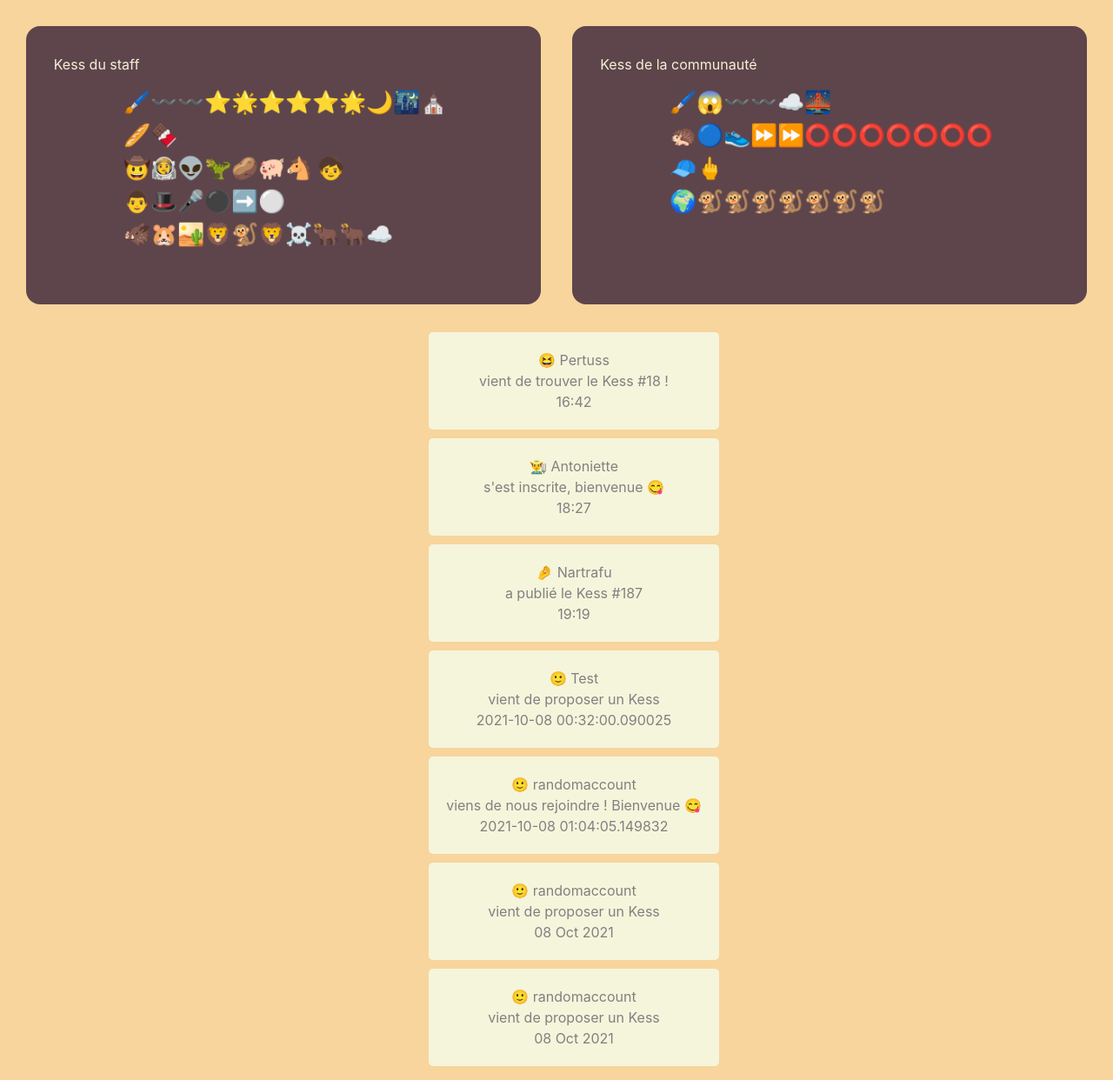
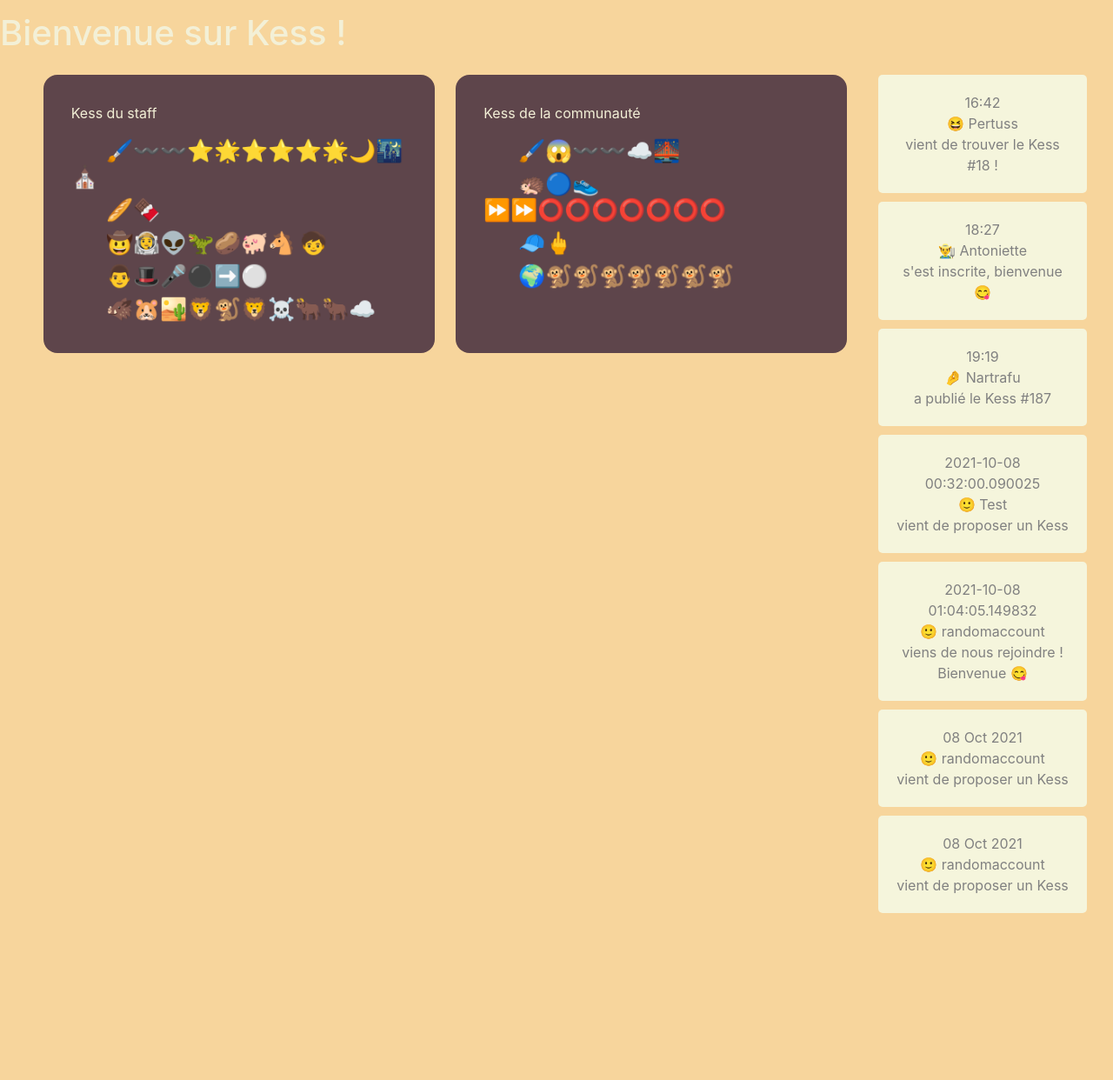
Before and after one commit to Chelpot/Kess, a Django app: page /kess/ in a window 1280 px wide. Shown: the part 56-1298 px from the top of the page at 87% size. After the commit the page ends 1106 px from the top, so only its background shows below. Run offline with Django 3.2, Linux system fonts and the light colour scheme; data comes from the database, SQL or seed files in the repository; parts of the project's set-up code (start-up, migrations or seed data) failed here and were passed over; some libraries are stand-ins or nearby versions.

Commit message:
Some Index css (cétémoch)

```diff
--- a/mysite/kess/static/kess/style.css
+++ b/mysite/kess/static/kess/style.css
@@ -90,18 +90,44 @@ INDEX
 */
 
 .indexTitle{
-
+ float: left;
+ text-align: left;
+ width: 100%;
 }
 
 .indexBothBoxes{
-
+    /* Firefox */
+    width: -moz-calc(100% - 280px);
+    /* WebKit */
+    width: -webkit-calc(100% - 280px);
+    /* Opera */
+    width: -o-calc(100% - 280px);
+    /* Standard */
+    width: calc(100% - 280px);
+    float: left;
 }
 
 .indexBox{
     margin: 1em;
     height: 20em;
-    width: 35%;
-    min-width: 37em;
+    /* Firefox */
+    width: -moz-calc(50% - 50px);
+    /* WebKit */
+    width: -webkit-calc(50% - 50px);
+    /* Opera */
+    width: -o-calc(50% - 50px);
+    /* Standard */
+    width: calc(50% - 50px);
+}
+
+.indexBoxLeft{
+    margin-left: 40px;
+    margin-right: 10px;
+}
+
+.indexBoxRight{
+    right-left: 40px;
+    margin-left: 10px;
 }
 
 .smallFont{
@@ -119,6 +145,13 @@ INDEX
 .indexContainerUl{
     list-style: none;
     margin-top: 1em;
+    padding: 0;
+    width: 100%;
+}
+
+.tileColumn{
+    margin-right: 20px;
+    width: 260px;
 }
 
 .tileBox{
@@ -143,7 +176,7 @@ CLASSEMENT
 }
 
 .classementList{
-    width: 35%;
+    width: 50%;
     float: left;
     margin-left: 2em;
 }
@@ -153,7 +186,7 @@ CLASSEMENT
 }
 
 .classementPointsReminders{
-    width: 50%;
+    width: 35%;
     float: right;
     margin: 1em auto 1em;
     margin-right: 2em;
--- a/mysite/kess/templates/kess/index.html
+++ b/mysite/kess/templates/kess/index.html
@@ -4,8 +4,13 @@
 <link rel="stylesheet" type="text/css" href="{% static 'kess/style.css' %}" xmlns="http://www.w3.org/1999/html"
       xmlns="http://www.w3.org/1999/html">
 
-<div class="indexBothBoxes">
-    <div class="container indexBox inline">
+
+<div class="indexTitle">
+    <h1>Bienvenue sur Kess !</h1>
+</div>
+
+<div class="indexBothBoxes inline">
+    <div class="container indexBox indexBoxLeft inline">
         <span>Kess du staff</span>
         {% if latest_staff_kess_list %}
             <ul class="indexContainerUl">
@@ -29,7 +34,7 @@
         </span>
     </div>
 
-    <div class="container indexBox inline">
+    <div class="container indexBox indexBoxRight inline">
         <span class="indexContainerTitle">Kess de la communauté</span>
         {% if latest_community_kess_list %}
             <ul class="indexContainerUl">
@@ -52,16 +57,16 @@
         {% endif %}
         </span>
     </div>
+</div>
 
-    <div class="inline">
+<div class="inline tileColumn">
     <ul class="indexContainerUl">
         {% for tile in user_tiles %}
         <li class="tileBox">
+            <a>{{ tile.time }}</a></br>
             <a>{{ tile.avatar }} {{ tile.name }}</a></br>
-                <a>{{ tile.action }}</a></br>
-                <a>{{ tile.time }}</a>
+            <a>{{ tile.action }}</a>
         </li>
         {% endfor %}
     </ul>
 </div>
-</div>
--- a/mysite/kess/views.py
+++ b/mysite/kess/views.py
@@ -137,7 +137,7 @@ def signup(request):
             user.creation_date = datetime.now()
             user.save()
 
-            log_user_action(request, current_user=request.user, action="viens de nous rejoindre ! Bienvenue 😋")
+            log_user_action(request, current_user=request.user, action="nous a rejoints ! Bienvenue 😋")
 
             return redirect('/kess')
     else:
```
Lines whose indentation alone changed are shown as unchanged.
